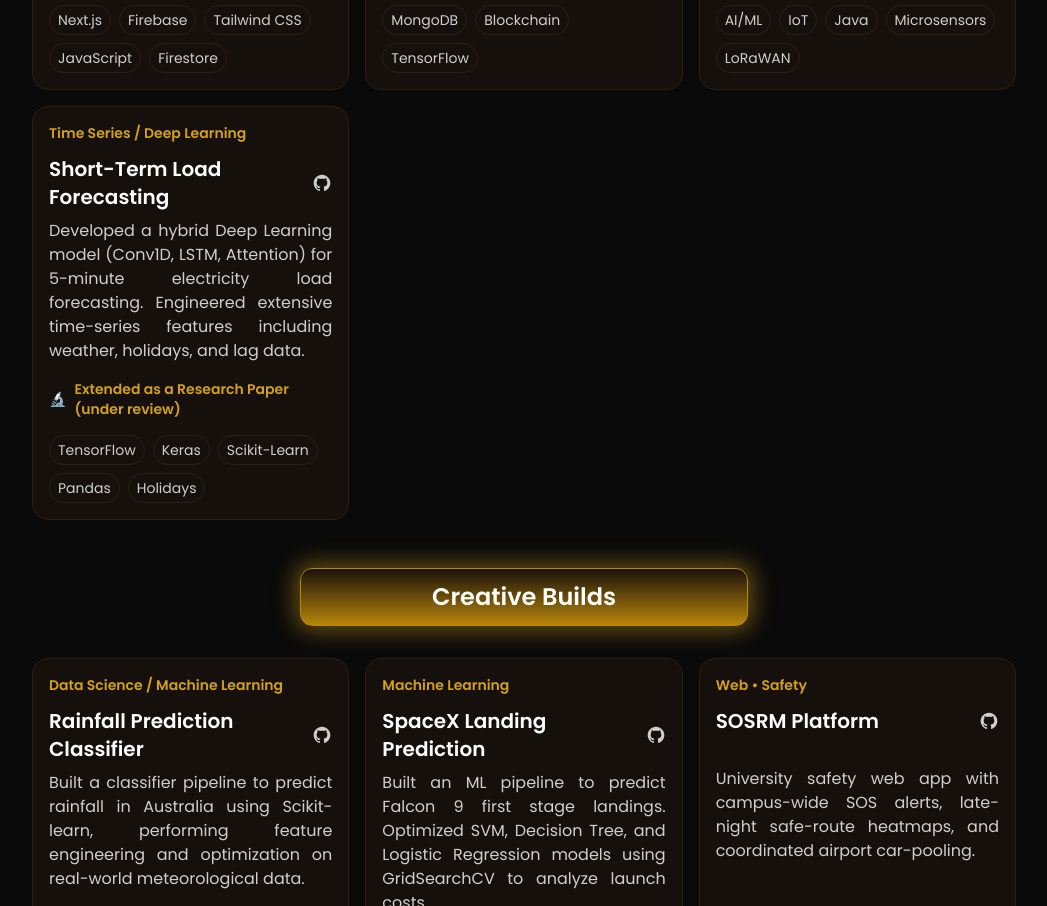
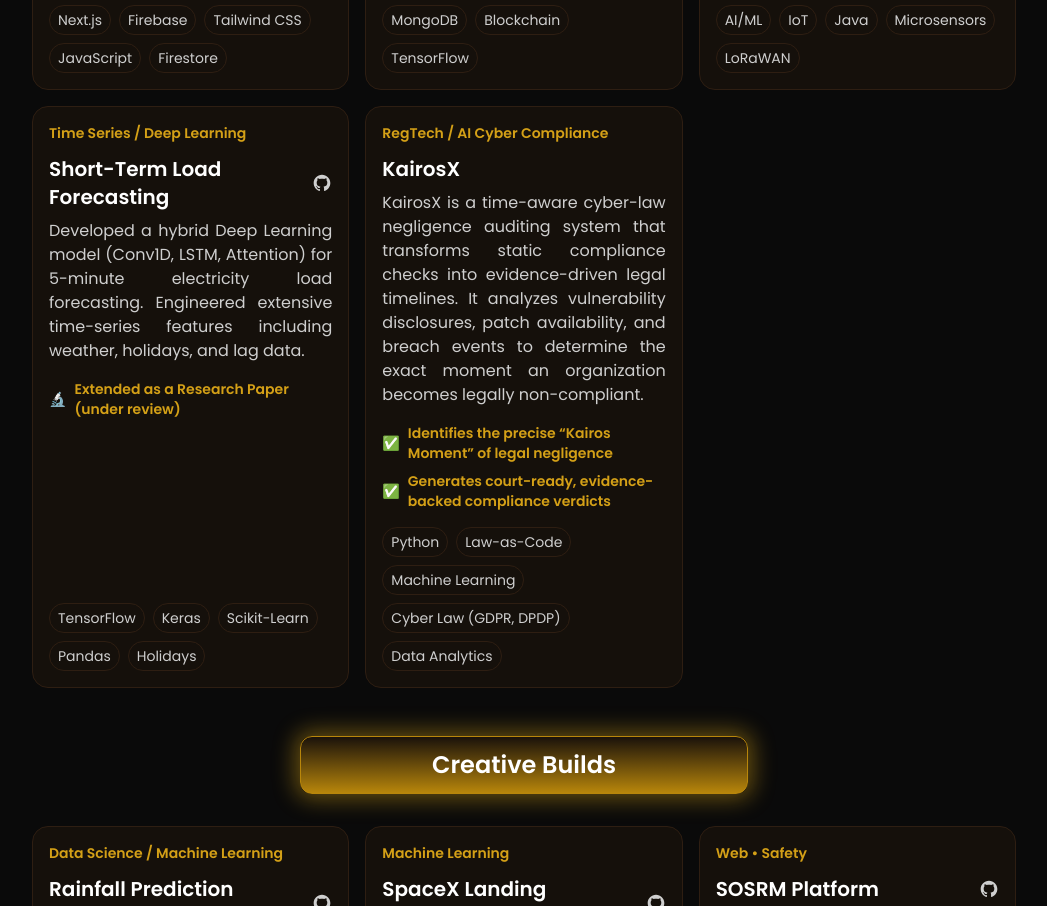
Before and after one commit to 10pranjal2005/Portfolio, a website: page index.html in a window 1280 px wide. Shown: the part 2255-3161 px from the top of the page, without its empty margins (116-1163 px from the left). Drawn offline with Linux system fonts and the light colour scheme.

Commit message:
Add KairosX article with compliance details

```diff
--- a/index.html
+++ b/index.html
@@ -269,6 +269,44 @@
     <span class="text-sm py-1 px-2 rounded-full border border-custom-border text-muted transition-all group-hover:border-brand/50">Holidays</span>
   </div>
 </article>
+
+<article class="group bg-card border border-custom-border rounded-2xl p-4 transition-all duration-400 hover:-translate-y-1.5 hover:shadow-lg hover:shadow-brand/40 hover:border-brand flex flex-col h-full">
+  <div class="flex-grow">
+    <div class="text-sm font-semibold text-brand mb-3">RegTech / AI Cyber Compliance</div>
+
+    <div class="flex justify-between items-center mb-2">
+      <h3 class="text-xl font-semibold">KairosX</h3>
+    </div>
+
+    <p class="text-muted text-justify mb-4">
+      KairosX is a time-aware cyber-law negligence auditing system that transforms static compliance
+      checks into evidence-driven legal timelines. It analyzes vulnerability disclosures, patch
+      availability, and breach events to determine the exact moment an organization becomes legally
+      non-compliant.
+    </p>
+
+    <div class="mt-3 mb-4 text-sm font-semibold text-brand flex flex-col gap-2">
+      <div class="flex items-center gap-2">
+        <span>✅</span>
+        <span>Identifies the precise “Kairos Moment” of legal negligence</span>
+      </div>
+      <div class="flex items-center gap-2">
+        <span>✅</span>
+        <span>Generates court-ready, evidence-backed compliance verdicts</span>
+      </div>
+    </div>
+  </div>
+
+  <div class="flex flex-wrap gap-2">
+    <span class="text-sm py-1 px-2 rounded-full border border-custom-border text-muted transition-all group-hover:border-brand/50">Python</span>
+    <span class="text-sm py-1 px-2 rounded-full border border-custom-border text-muted transition-all group-hover:border-brand/50">Law-as-Code</span>
+    <span class="text-sm py-1 px-2 rounded-full border border-custom-border text-muted transition-all group-hover:border-brand/50">Machine Learning</span>
+    <span class="text-sm py-1 px-2 rounded-full border border-custom-border text-muted transition-all group-hover:border-brand/50">Cyber Law (GDPR, DPDP)</span>
+    <span class="text-sm py-1 px-2 rounded-full border border-custom-border text-muted transition-all group-hover:border-brand/50">Data Analytics</span>
+  </div>
+</article>
+
+
       </div>
 
       <h3 class="subsection-heading">Creative Builds</h3>
```
